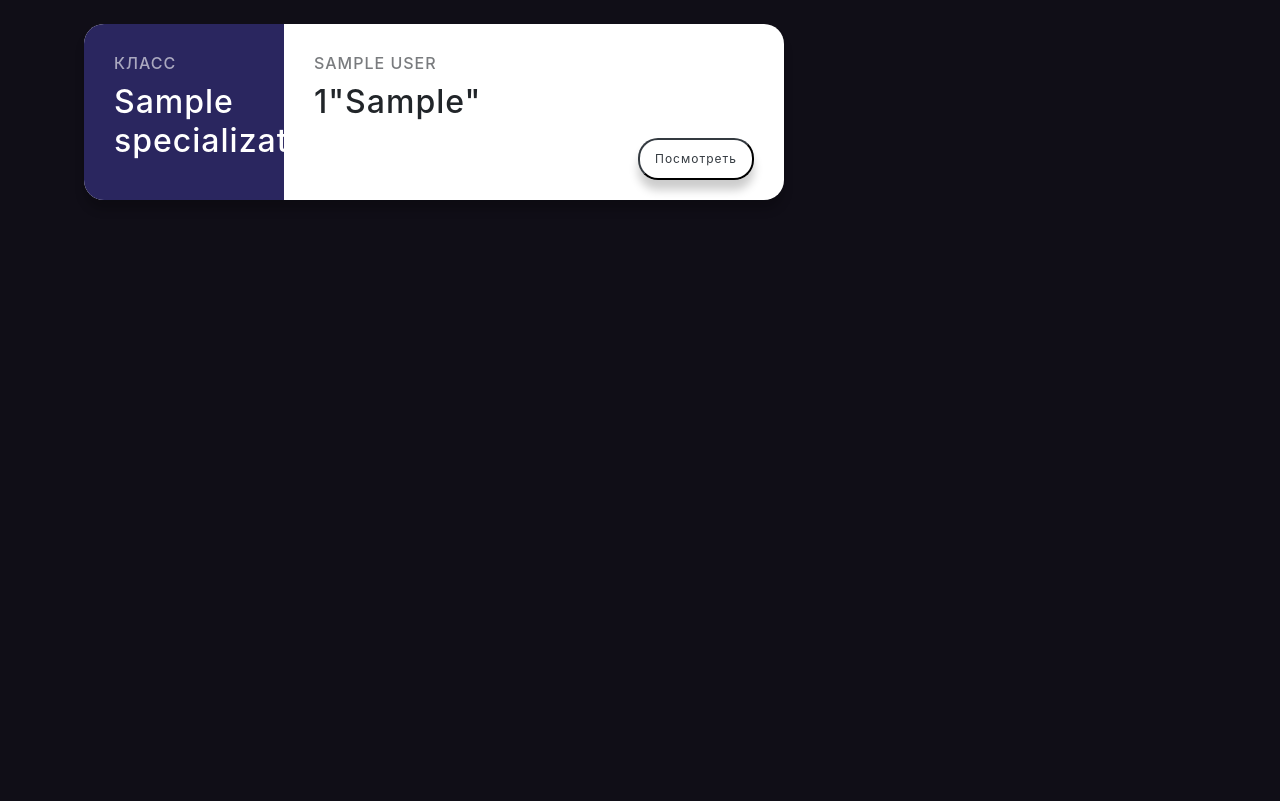
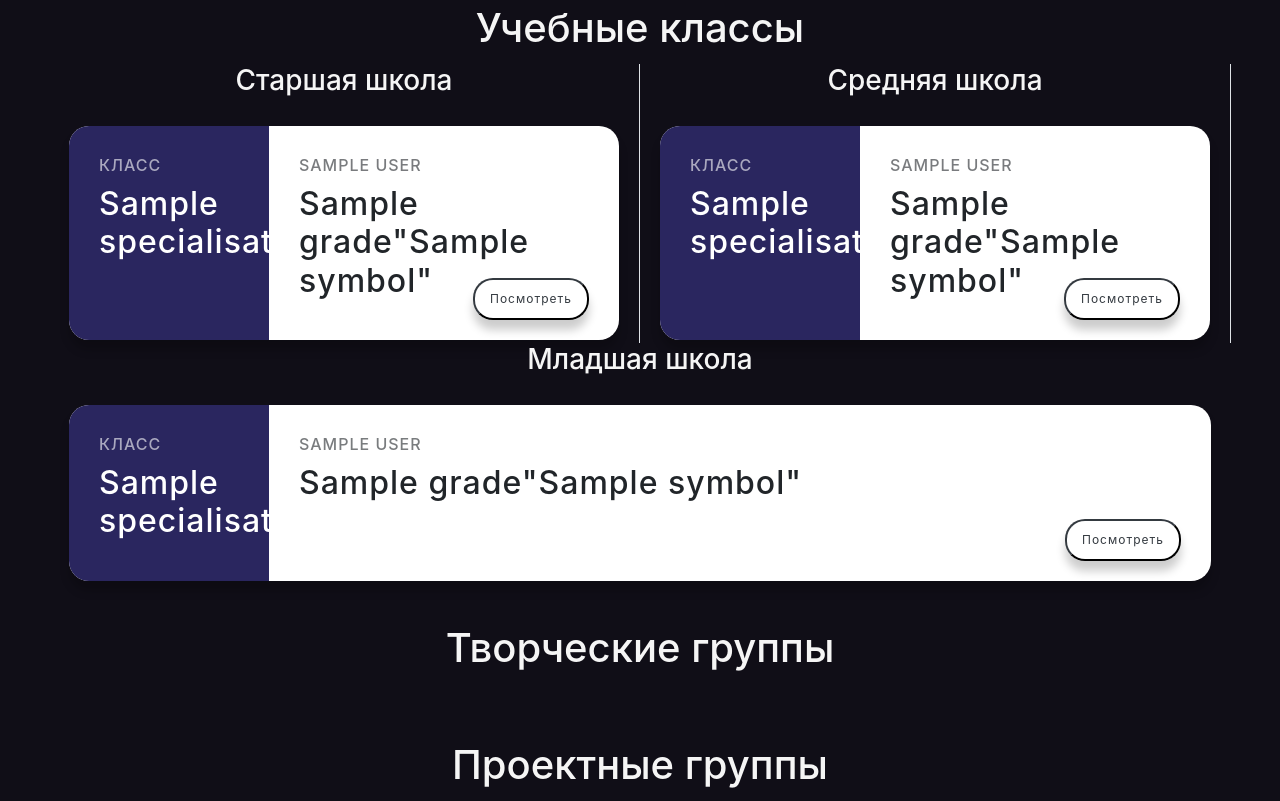
Before and after one commit to Qvineox/School148, a Django app: template templates/profiles/groups/all_groups.html in a window 1280 px wide. Shown: the part 56-857 px from the top of the page. Before the commit the page ends 256 px from the top, so only its background shows below. Run offline with Django 3.2, Linux system fonts and the light colour scheme; tables that the repository leaves empty hold one stand-in row (values such as "Sample post"); the template is opened without the code that fills it: values that come from a table or form of the project are taken from there, most other values are stand-ins (such as "Sample title", 1, 10 or a date in 2020); some libraries are stand-ins or nearby versions.

Commit message:
Study groups view ready
Took 54 minutes

```diff
--- a/templates/profiles/groups/all_groups.html
+++ b/templates/profiles/groups/all_groups.html
@@ -8,6 +8,14 @@
 {% block style %}
     <link rel="stylesheet" type="text/css" href="{% static 'css/lesson_schemas.css' %}">
     <style>
+        h1 {
+            color: whitesmoke;
+        }
+
+        h3 {
+            color: whitesmoke;
+        }
+
         .course {
             background-color: #fff;
             border-radius: 20px;
@@ -16,7 +24,7 @@
             max-width: 100%;
             margin: 20px;
             overflow: hidden;
-            width: 700px;
+            width: 100%;
         }
 
         .course h6 {
@@ -69,6 +77,7 @@
 
         .chemistry-background {
             background-image: linear-gradient(to right, #eea2a2 0%, #bbc1bf 19%, #57c6e1 42%, #b49fda 79%, #7ac5d8 100%);
+            color: black;
         }
 
         .biology-background {
@@ -81,6 +90,7 @@
 
         .art-background {
             background-image: linear-gradient(to top, #df89b5 0%, #bfd9fe 100%);
+            color: black;
         }
 
         .english-background {
@@ -89,6 +99,7 @@
 
         .general-background {
             background-image: linear-gradient(to top, #a8edea 0%, #fed6e3 100%);
+            color: black;
         }
 
     </style>
@@ -96,8 +107,18 @@
 
 {% block main %}
     {% include 'navbar.html' %}
-    {% for item in study_groups %}
+    <div class="container-lg">
+        <div class="row">
+            <h1 style="margin-right: auto; margin-left: auto; margin-bottom: 1%">Учебные классы</h1>
+        </div>
+        <div class="row">
+            <div class="col border-right">
+                <div class="row">
+                    <h3 style="margin-right: auto; margin-left: auto">Старшая школа</h3>
+                </div>
                 <div class="courses-container">
+                    {% for item in high_school_groups %}
+                        <div class="row" style="margin-bottom: -3% ">
                             <div class="course">
                                 <div class="course-preview {{ item.specialisation.main_disciple.scheme }}-background">
                                     <h6>Класс</h6>
@@ -119,4 +140,76 @@
                             </div>
                         </div>
                     {% endfor %}
+                </div>
+            </div>
+            <div class="col border-right">
+                <div class="row">
+                    <h3 style="margin-right: auto; margin-left: auto">Средняя школа</h3>
+                </div>
+                <div class="courses-container">
+                    {% for item in middle_school_groups %}
+                        <div class="row" style="margin-bottom: -3% ">
+                            <div class="course">
+                                <div class="course-preview {{ item.specialisation.main_disciple.scheme }}-background">
+                                    <h6>Класс</h6>
+                                    <h2>{{ item.specialisation.title }}</h2>
+                                </div>
+                                <div class="course-info">
+                                    <h6>{{ item.supervisor.first_name }} {{ item.supervisor.last_name }}</h6>
+                                    <h2>{{ item.grade }}"{{ item.symbol }}"</h2>
+                                    <button class="btn-outline-dark" style="box-shadow: 0 10px 10px rgba(0, 0, 0, 0.2);
+                                                            border-radius: 20px;
+                                                            font-size: 12px;
+                                                            padding: 10px 15px;
+                                                            position: absolute;
+                                                            bottom: 20px;
+                                                            right: 30px;
+                                                            letter-spacing: 1px;">Посмотреть
+                                    </button>
+                                </div>
+                            </div>
+                        </div>
+                    {% endfor %}
+                </div>
+            </div>
+            <div class="col">
+                <div class="row">
+                    <h3 style="margin-right: auto; margin-left: auto">Младшая школа</h3>
+                </div>
+                <div class="courses-container">
+                    {% for item in primary_school_groups %}
+                        <div class="row" style="margin-bottom: -3% ">
+                            <div class="course">
+                                <div class="course-preview {{ item.specialisation.main_disciple.scheme }}-background">
+                                    <h6>Класс</h6>
+                                    <h2>{{ item.specialisation.title }}</h2>
+                                </div>
+                                <div class="course-info">
+                                    <h6>{{ item.supervisor.first_name }} {{ item.supervisor.last_name }}</h6>
+                                    <h2>{{ item.grade }}"{{ item.symbol }}"</h2>
+                                    <button class="btn-outline-dark" style="box-shadow: 0 10px 10px rgba(0, 0, 0, 0.2);
+                                                            border-radius: 20px;
+                                                            font-size: 12px;
+                                                            padding: 10px 15px;
+                                                            position: absolute;
+                                                            bottom: 20px;
+                                                            right: 30px;
+                                                            letter-spacing: 1px;">Посмотреть
+                                    </button>
+                                </div>
+                            </div>
+                        </div>
+                    {% endfor %}
+                </div>
+            </div>
+        </div>
+        <div class="row" style="margin-top: 5%">
+            <h1 style="margin-right: auto; margin-left: auto; margin-bottom: 1%">Творческие
+                группы</h1>
+        </div>
+        <div class="row" style="margin-top: 5%">
+            <h1 style="margin-right: auto; margin-left: auto; margin-bottom: 1%">Проектные
+                группы</h1>
+        </div>
+    </div>
 {% endblock %}
```
Also changed, not shown: accounts/services.py (+18 -1 lines), accounts/views.py (+6 -1 lines). Lines whose indentation alone changed are shown as unchanged.
